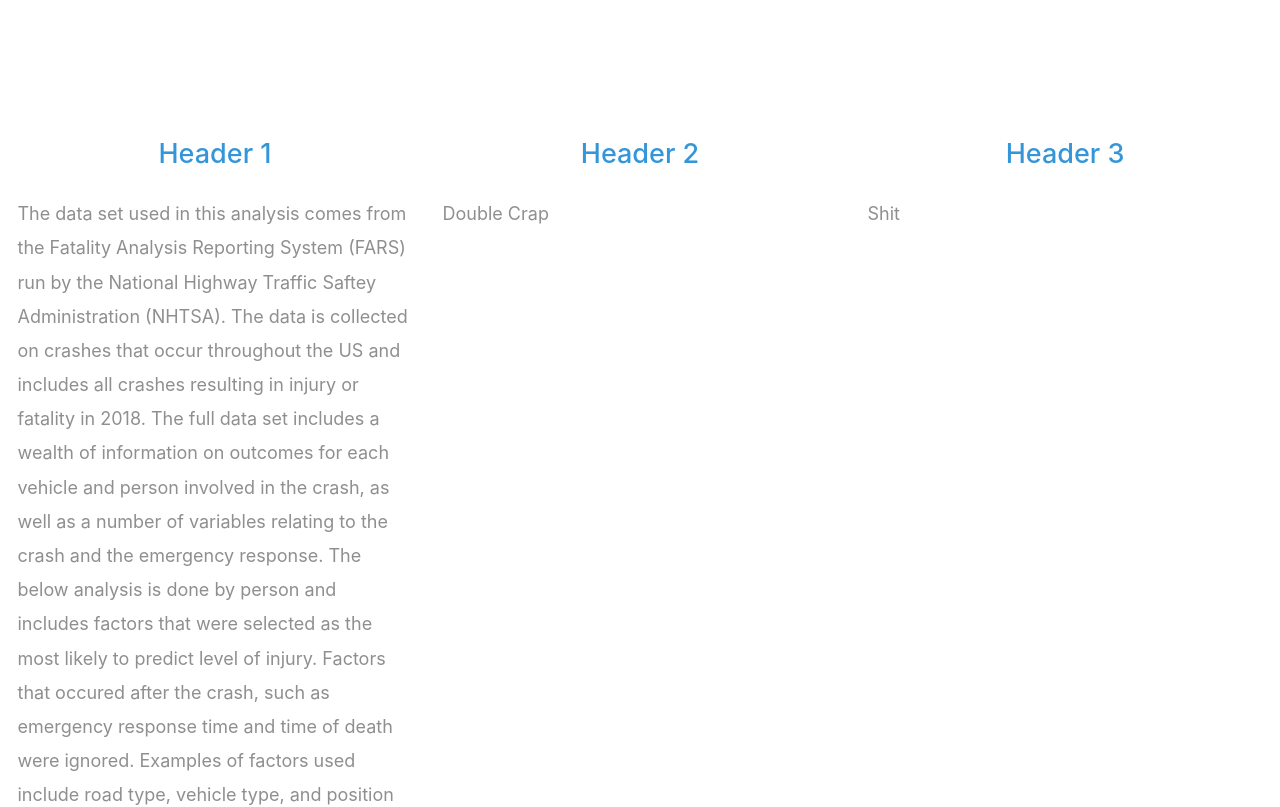
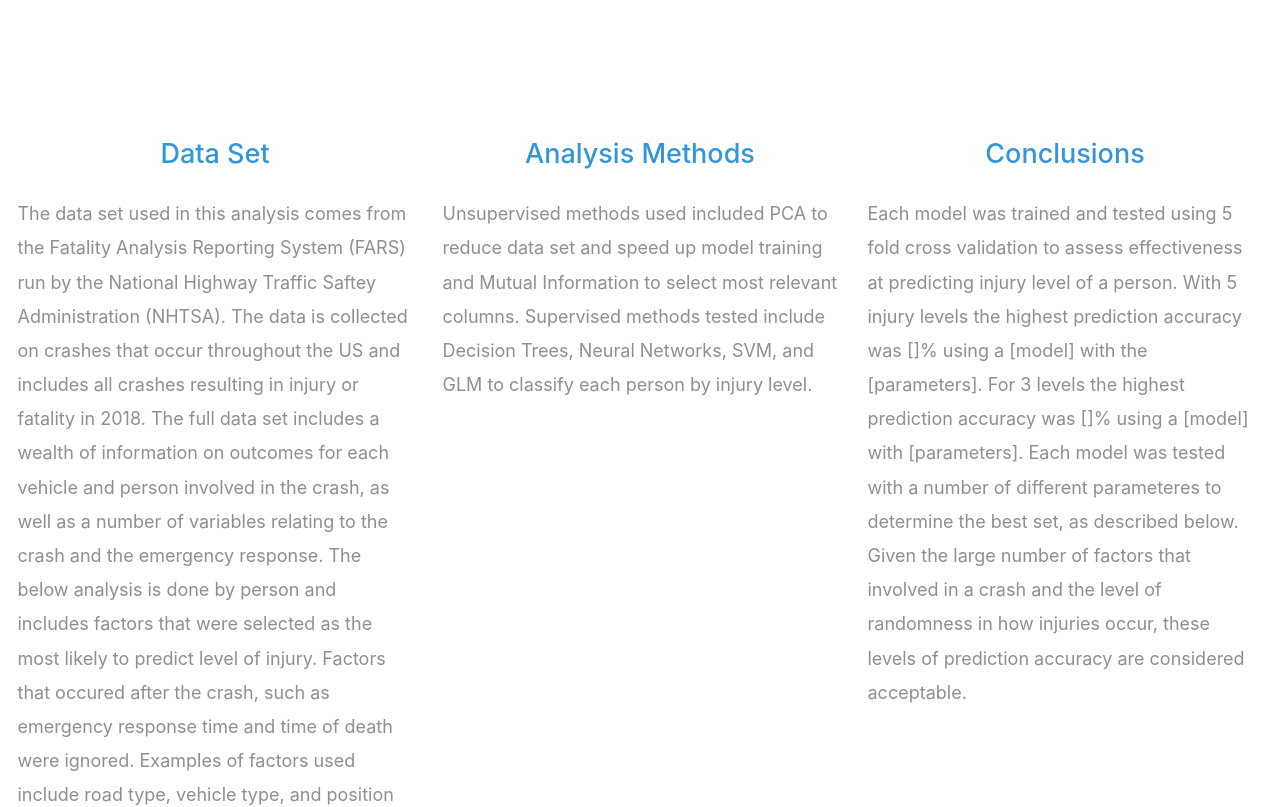
Before and after one commit to CS4641-Group20/cs4641-group20.github.io, a plain HTML site: page index.html in a window 1280 px wide. Shown: the part 1460-2267 px from the top of the page. Drawn offline with Linux system fonts and the light colour scheme.

Commit message:
changed headers and info for all headers

```diff
--- a/index.html
+++ b/index.html
@@ -67,28 +67,35 @@
         <div class="row tm-section-pad-top">
           <div class="col-lg-4">
             <i class="fas fa-4x fa-bus text-center tm-icon"></i>
-            <h4 class="text-center tm-text-primary mb-4">Header 1</h4>
+            <h4 class="text-center tm-text-primary mb-4">Data Set</h4>
             <p>
               The data set used in this analysis comes from the Fatality Analysis Reporting System (FARS) run by the National Highway Traffic Saftey Administration (NHTSA).
               The data is collected on crashes that occur throughout the US and includes all crashes resulting in injury or fatality in 2018. The full data set includes a
               wealth of information on outcomes for each vehicle and person involved in the crash, as well as a number of variables relating to the crash and the emergency response.
               The below analysis is done by person and includes factors that were selected as the most likely to predict level of injury. Factors that occured after the crash, such as
-              emergency response time and time of death were ignored. Examples of factors used include road type, vehicle type, and position of person in the vehicle.
+              emergency response time and time of death were ignored. Examples of factors used include road type, vehicle type, and position of person in the vehicle. Catagorical
+              factors were expanded with binary dummy variables to allow for inclusion of all possible factors. The outcome for
+              each person has 5 possible levels of injury, "No Apparent Injury", "Possible Injury", "Suspected Minor Injury", "Suspected Serious Injury", and "Fatal Injury". In some
+              models these were grouped into 3 outcomes, "No Injury", "Injury", and "Fatal Injury". When incomplete data was trimmed from the set the final data had 18 input features and 60,000 data points.
             </p>
           </div>
 
         <div class="col-lg-4 mt-5 mt-lg-0">
           <i class="fas fa-4x fa-bicycle text-center tm-icon"></i>
-          <h4 class="text-center tm-text-primary mb-4">Header 2</h4>
+          <h4 class="text-center tm-text-primary mb-4">Analysis Methods</h4>
           <p>
-            Double Crap
+            Unsupervised methods used included PCA to reduce data set and speed up model training and Mutual Information to select most relevant columns. Supervised methods tested include Decision Trees, Neural Networks,
+            SVM, and GLM to classify each person by injury level.
           </p>
         </div>
         <div class="col-lg-4 mt-5 mt-lg-0">
           <i class="fas fa-4x fa-city text-center tm-icon"></i>
-          <h4 class="text-center tm-text-primary mb-4">Header 3</h4>
+          <h4 class="text-center tm-text-primary mb-4">Conclusions</h4>
           <p>
-            Shit
+            Each model was trained and tested using 5 fold cross validation to assess effectiveness at predicting injury level of a person. With 5 injury levels the highest
+            prediction accuracy was []% using a [model] with the [parameters]. For 3 levels the highest prediction accuracy was []% using a [model] with [parameters].
+            Each model was tested with a number of different parameteres to determine the best set, as described below. Given the large number of factors that involved in
+            a crash and the level of randomness in how injuries occur, these levels of prediction accuracy are considered acceptable.
           </p>
         </div>
       </div>
```
